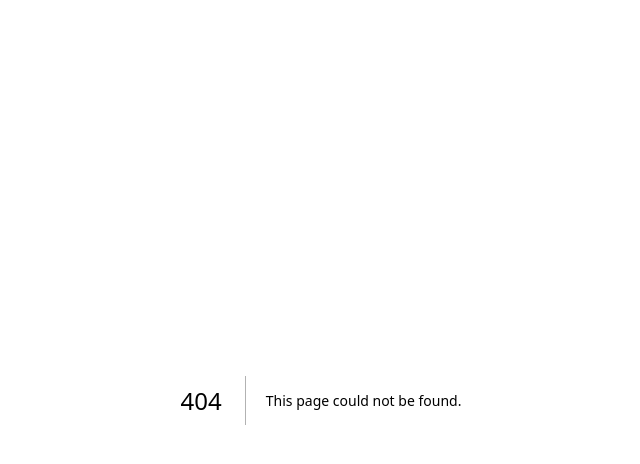
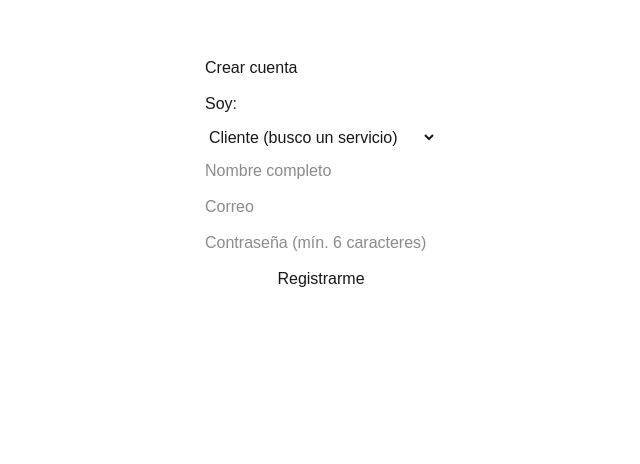
Before and after one commit to jonnathanub/proyecto-oficios, a Next.js app in the folder apps/web/: page /registro in a window 1280 px wide. Before the commit this address had no page. Shown: the top 464 px of the page, without its empty margins (319-959 px from the left). Built offline with nearby package versions, Linux system fonts and the light colour scheme; no server answers.

Commit message:
Fase 5: registro y login en web funcionando

```diff
--- /dev/null
+++ b/apps/web/app/cuenta/page.tsx
@@ -0,0 +1,49 @@
+"use client";
+
+import { useEffect, useState } from "react";
+import { useRouter } from "next/navigation";
+import { supabase } from "../../lib/supabase";
+
+export default function Cuenta() {
+  const router = useRouter();
+  const [nombre, setNombre] = useState("");
+  const [rol, setRol] = useState("");
+  const [cargando, setCargando] = useState(true);
+
+  useEffect(() => {
+    async function cargar() {
+      const { data: { user } } = await supabase.auth.getUser();
+
+      if (!user) {
+        router.push("/login");
+        return;
+      }
+
+      const { data } = await supabase
+        .from("users")
+        .select("full_name, role")
+        .eq("id", user.id)
+        .single();
+
+      setNombre(data?.full_name ?? user.user_metadata?.full_name ?? user.email ?? "");
+      setRol(data?.role ?? user.user_metadata?.role ?? "");
+      setCargando(false);
+    }
+    cargar();
+  }, [router]);
+
+  async function cerrarSesion() {
+    await supabase.auth.signOut();
+    router.push("/login");
+  }
+
+  if (cargando) return <main style={{ padding: 16 }}>Cargando...</main>;
+
+  return (
+    <main style={{ maxWidth: 400, margin: "40px auto", padding: 16, display: "flex", flexDirection: "column", gap: 12 }}>
+      <h1>Conectado como {nombre}</h1>
+      <p>Rol: {rol === "professional" ? "Profesional" : "Cliente"}</p>
+      <button onClick={cerrarSesion}>Cerrar sesión</button>
+    </main>
+  );
+}
--- /dev/null
+++ b/apps/web/app/login/page.tsx
@@ -0,0 +1,48 @@
+"use client";
+
+import { useState } from "react";
+import { useRouter } from "next/navigation";
+import { supabase } from "../../lib/supabase";
+
+export default function Login() {
+  const router = useRouter();
+  const [email, setEmail] = useState("");
+  const [password, setPassword] = useState("");
+  const [mensaje, setMensaje] = useState("");
+  const [cargando, setCargando] = useState(false);
+
+  async function handleLogin() {
+    setMensaje("");
+    if (!email || !password) {
+      setMensaje("Escribe tu correo y contraseña.");
+      return;
+    }
+    setCargando(true);
+
+    const { error } = await supabase.auth.signInWithPassword({ email, password });
+
+    setCargando(false);
+    if (error) {
+      setMensaje(`Error: ${error.message}`);
+    } else {
+      router.push("/cuenta");
+    }
+  }
+
+  return (
+    <main style={{ maxWidth: 400, margin: "40px auto", padding: 16, display: "flex", flexDirection: "column", gap: 12 }}>
+      <h1>Iniciar sesión</h1>
+
+      <input placeholder="Correo" type="email" value={email} onChange={(e) => setEmail(e.target.value)} />
+      <input placeholder="Contraseña" type="password" value={password} onChange={(e) => setPassword(e.target.value)} />
+
+      <button onClick={handleLogin} disabled={cargando}>
+        {cargando ? "Entrando..." : "Entrar"}
+      </button>
+
+      {mensaje && <p>{mensaje}</p>}
+
+      <a href="/registro">¿No tienes cuenta? Regístrate</a>
+    </main>
+  );
+}
--- /dev/null
+++ b/apps/web/app/registro/page.tsx
@@ -0,0 +1,49 @@
+"use client";
+
+import { useState } from "react";
+import { supabase } from "../../lib/supabase";
+
+export default function Registro() {
+  const [fullName, setFullName] = useState("");
+  const [email, setEmail] = useState("");
+  const [password, setPassword] = useState("");
+  const [role, setRole] = useState<"client" | "professional">("client");
+  const [mensaje, setMensaje] = useState("");
+  const [cargando, setCargando] = useState(false);
+
+  async function handleRegistro() {
+    setCargando(true);
+    setMensaje("");
+
+    const { error } = await supabase.auth.signUp({
+      email,
+      password,
+      options: { data: { full_name: fullName, role } },
+    });
+
+    setCargando(false);
+    setMensaje(error ? `Error: ${error.message}` : "¡Cuenta creada!");
+  }
+
+  return (
+    <main style={{ maxWidth: 400, margin: "40px auto", padding: 16, display: "flex", flexDirection: "column", gap: 12 }}>
+      <h1>Crear cuenta</h1>
+
+      <label>Soy:</label>
+      <select value={role} onChange={(e) => setRole(e.target.value as "client" | "professional")}>
+        <option value="client">Cliente (busco un servicio)</option>
+        <option value="professional">Profesional (ofrezco un oficio)</option>
+      </select>
+
+      <input placeholder="Nombre completo" value={fullName} onChange={(e) => setFullName(e.target.value)} />
+      <input placeholder="Correo" type="email" value={email} onChange={(e) => setEmail(e.target.value)} />
+      <input placeholder="Contraseña (mín. 6 caracteres)" type="password" value={password} onChange={(e) => setPassword(e.target.value)} />
+
+      <button onClick={handleRegistro} disabled={cargando}>
+        {cargando ? "Creando..." : "Registrarme"}
+      </button>
+
+      {mensaje && <p>{mensaje}</p>}
+    </main>
+  );
+}
```
